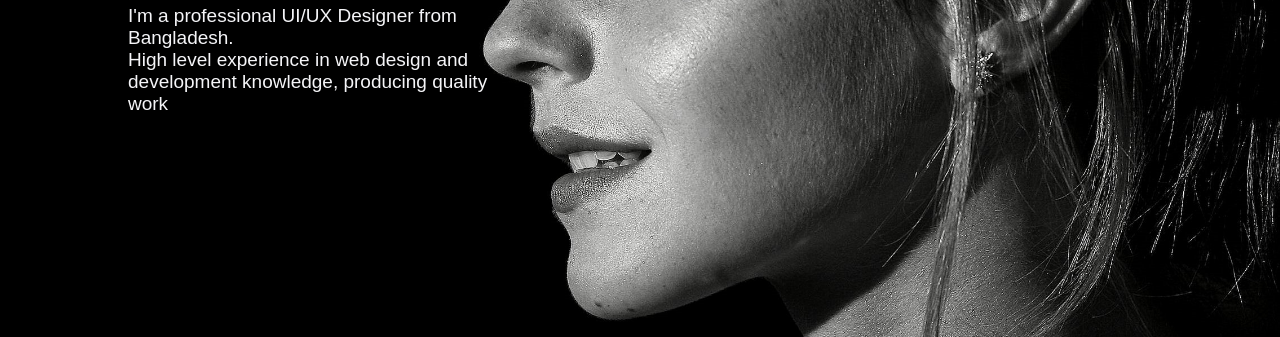
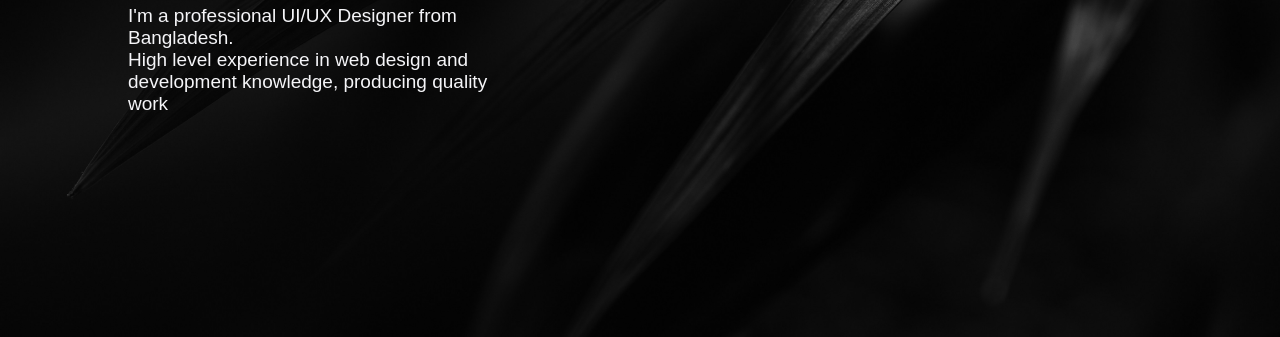
Before and after one commit to Airin93/Airin93.github.io, a plain HTML site: page index.html in a window 1280 px wide. Shown: the part 377-714 px from the top of the page. Drawn offline with nearby package versions, Linux system fonts and the light colour scheme.

Commit message:
Update my style.css

```diff
--- a/my style.css
+++ b/my style.css
@@ -56,7 +56,7 @@ margin-right: 20px;
     display: flex;
     align-items: center;
     padding: 0 10%;
-    background-image: url( emma\ 1.jpg);
+    background-image: url( leaf.jpg);
     background-repeat: no-repeat;
     background-size: cover;
     background-position: center ;
```
